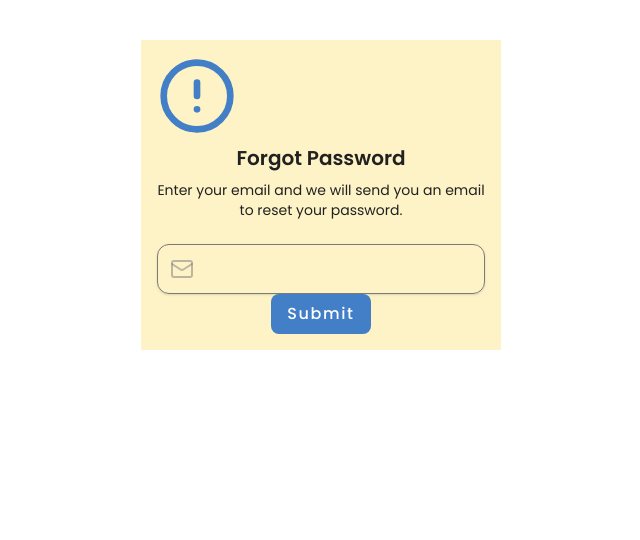
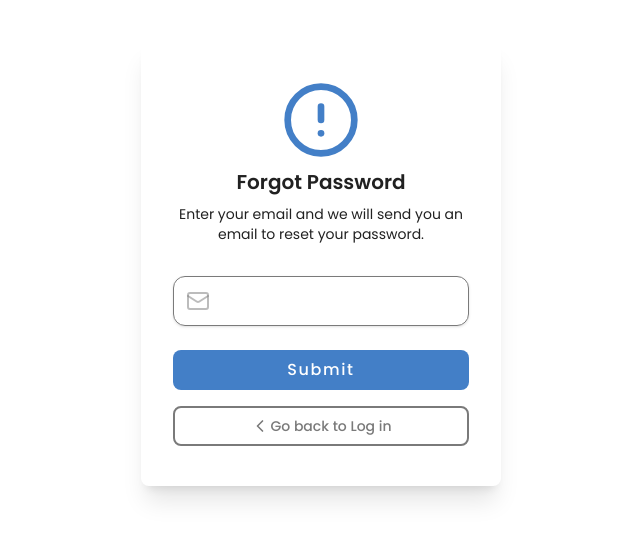
Before and after one commit to AkiraC0de/Task-Management, a React (Vite) app in the folder frontend/: page /forgot-password in a window 1280 px wide. Shown: the top 540 px of the page, without its empty margins (319-959 px from the left). Built offline with nearby package versions, Linux system fonts and the light colour scheme; no server answers.

Commit message:
frontend: Finished the UI of the Forgot Password Page

```diff
--- a/frontend/src/features/Auth/ForgotPassword/ForgotPasswordForm.jsx
+++ b/frontend/src/features/Auth/ForgotPassword/ForgotPasswordForm.jsx
@@ -1,20 +1,52 @@
 import InputField from "../../../components/InputField"
 import PrimaryButton from "../../../components/PrimaryButton"
-import { Mail } from "lucide-react"
+import { ChevronLeft, Mail } from "lucide-react"
+import SecondaryButton from "../../../components/SecondaryButton"
+import { Link } from "react-router-dom"
+import { LOGIN_PAGE_LINK } from "../../../constants/pageLinkConstant"
+import { useState } from "react"
 
 const ForgotPasswordForm = () => {
+  const [email, setEmail] = useState("");
+
+  const handleSubmit = (e) => {
+    e.preventDefault();
+  }
+
   return (
-    <form className="mt-6 w-full">
+    <form
+      onSubmit={handleSubmit}
+      className="mt-8 w-full"
+      noValidate
+    >
       <InputField
+        value={email}
+        onChange={(e) => setEmail(e.target.value)}
         icon={<Mail/>}
         type="email"
-        className="w-full"
+        className="w-full mb-6"
       />
-      <PrimaryButton
-        type="submit"
-      >
-        Submit
-      </PrimaryButton>
+
+      <div>
+        <PrimaryButton
+          type="submit"
+          className="w-full mb-4"
+        >
+          Submit
+        </PrimaryButton>
+        <SecondaryButton
+          type="button"
+          className="w-full border-secondary-text text-secondary-text"
+        >
+          <Link
+            to={LOGIN_PAGE_LINK}
+            className="flex items-center justify-center text-sm"
+          >
+            <ChevronLeft size={20}/>
+            <span>Go back to Log in</span>
+          </Link>
+        </SecondaryButton>
+      </div>
     </form>
   )
 }
--- a/frontend/src/features/Auth/ForgotPassword/ForgotPasswordHeader.jsx
+++ b/frontend/src/features/Auth/ForgotPassword/ForgotPasswordHeader.jsx
@@ -2,7 +2,7 @@ import { CircleAlert } from "lucide-react"
 
 const ForgotPasswordHeader = () => {
   return (
-    <div>
+    <div className="flex flex-col items-center">
       <CircleAlert size={80} className="text-primary"/>
       <h1 className="text-xl font-semibold my-2">Forgot Password</h1>
       <p className="text-sm">Enter your email and we will send you an email to reset your password.</p>
--- a/frontend/src/pages/ForgotPassword.jsx
+++ b/frontend/src/pages/ForgotPassword.jsx
@@ -4,7 +4,7 @@ import ForgotPasswordHeader from "../features/Auth/ForgotPassword/ForgotPassword
 const ForgotPassword = () => {
   return (
     <div className="flex justify-center">
-      <div className="text-primary-text p-4 text-center max-w-90 mt-10 flex flex-col items-center bg-amber-100">
+      <div className="text-primary-text px-8 py-10 text-center max-w-90 mt-10 flex flex-col items-center md:shadow-xl rounded-lg">
         <ForgotPasswordHeader/>
         <ForgotPasswordForm/>
       </div>
```
